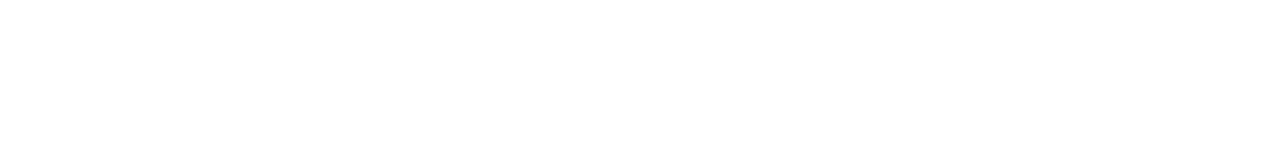
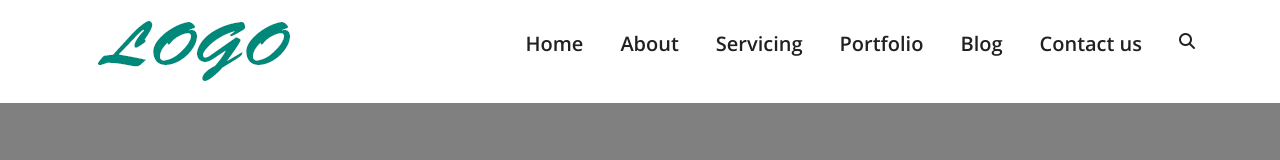
Before and after one commit to DanilHN/web-developmment-bootstrap, a plain HTML site: page index.html in a window 1280 px wide. Drawn offline with nearby package versions, Linux system fonts and the light colour scheme.

Commit message:
Готовій заголовок

```diff
--- /dev/null
+++ b/css/font.css
@@ -0,0 +1,19 @@
+@font-face {
+    font-family: 'Open Sans Bold';
+    src: url(../fonts/OpenSans-Bold.ttf);
+}
+
+@font-face {
+    font-family: 'Open Sans Light';
+    src: url(../fonts/OpenSans-Light.ttf);
+}
+
+@font-face {
+    font-family: 'Open Sans Regular';
+    src: url(../fonts/OpenSans-Regular.ttf);
+}
+
+@font-face {
+    font-family: 'Open Sans Semibold';
+    src: url(../fonts/OpenSans-Semibold.ttf);
+}
--- a/css/style.css
+++ b/css/style.css
@@ -0,0 +1,30 @@
+@import 'font.css';
+body {
+    background: gray !important;
+}
+
+ul,
+li {
+    display: inline;
+}
+
+.menu-bar {
+    background: white;
+    color: #212121;
+    padding: 20px 0;
+}
+
+.menu__item {
+    margin-left: 37px;
+}
+
+.menu__item a {
+    font-family: 'Open Sans Semibold';
+    font-size: 20px;
+    color: #212121;
+}
+
+.menu__item a:hover {
+    text-decoration: none;
+    color: #a2b6b5f8;
+}
--- a/index.html
+++ b/index.html
@@ -6,7 +6,8 @@
     <meta http-equiv="X-UA-Compatible" content="IE=edge">
     <meta name="viewport" content="width=device-width, initial-scale=1.0">
     <link rel="stylesheet" href="css/style.css">
-    <link rel="stylesheet" href="https://use.fontawesome.com/releases/v5.7.0/css/all.css" integrity="sha384-lZN37f5QGtY3VHgisS14W3ExzMWZxybE1SJSEsQp9S+oqd12jhcu+A56Ebc1zFSJ" crossorigin="anonymous">
+    <script src="https://kit.fontawesome.com/462638d1ee.js" crossorigin="anonymous"></script>
+    <!-- <link rel="stylesheet" href="https://use.fontawesome.com/releases/v5.7.0/css/all.css" integrity="sha384-lZN37f5QGtY3VHgisS14W3ExzMWZxybE1SJSEsQp9S+oqd12jhcu+A56Ebc1zFSJ" crossorigin="anonymous"> -->
     <link rel="stylesheet" href="https://maxcdn.bootstrapcdn.com/bootstrap/4.0.0/css/bootstrap.min.css" integrity="sha384-Gn5384xqQ1aoWXA+058RXPxPg6fy4IWvTNh0E263XmFcJlSAwiGgFAW/dAiS6JXm" crossorigin="anonymous">
     <link rel="stylesheet" type="text/css" href="//cdn.jsdelivr.net/npm/slick-carousel@1.8.1/slick/slick.css" />
     <link href="https://fonts.googleapis.com/css?family=Roboto" rel="stylesheet">
@@ -14,7 +15,35 @@
 </head>
 
 <body>
+    <header class="menu-bar">
+        <div class="container">
+            <!-- row для строк -->
+            <div class="row">
+                <!-- для столбцов , лого 2 столбца и меню 8 столбцов -->
+                <div class="col-xl-2">
+                    <img src="img/logo.png" alt="My lnding" class="logo">
+                </div>
+                <div class="col-xl-8 ml-auto align-self-center">
+                    <nav>
+                        <ul class="menu d-flex justify-content-end">
+                            <li class="menu__item"><a href="#">Home</a></li>
+                            <li class="menu__item"><a href="#">About</a></li>
+                            <li class="menu__item"><a href="#">Servicing</a></li>
+                            <li class="menu__item"><a href="#">Portfolio</a></li>
+                            <li class="menu__item"><a href="#">Blog</a></li>
+                            <li class="menu__item">
+                                <a href="#">
+                                    <nobr>Contact us</nobr>
+                                </a>
+                            </li>
+                            <li class="menu__item"><i class="fa-solid fa-magnifying-glass"></i></li>
+                        </ul>
+                    </nav>
+                </div>
+            </div>
 
+        </div>
+    </header>
 
     <script src="https://cdn.jsdelivr.net/npm/bootstrap@5.1.3/dist/js/bootstrap.bundle.min.js" integrity="sha384-ka7Sk0Gln4gmtz2MlQnikT1wXgYsOg+OMhuP+IlRH9sENBO0LRn5q+8nbTov4+1p" crossorigin="anonymous"></script>
     <script src="https://cdn.jsdelivr.net/npm/@popperjs/core@2.10.2/dist/umd/popper.min.js" integrity="sha384-7+zCNj/IqJ95wo16oMtfsKbZ9ccEh31eOz1HGyDuCQ6wgnyJNSYdrPa03rtR1zdB" crossorigin="anonymous"></script>
```
Also changed, not shown: fonts/OpenSans-Bold.ttf (added), fonts/OpenSans-Light.ttf (added), fonts/OpenSans-Regular.ttf (added), fonts/OpenSans-Semibold.ttf (added), img/logo.png (added).
